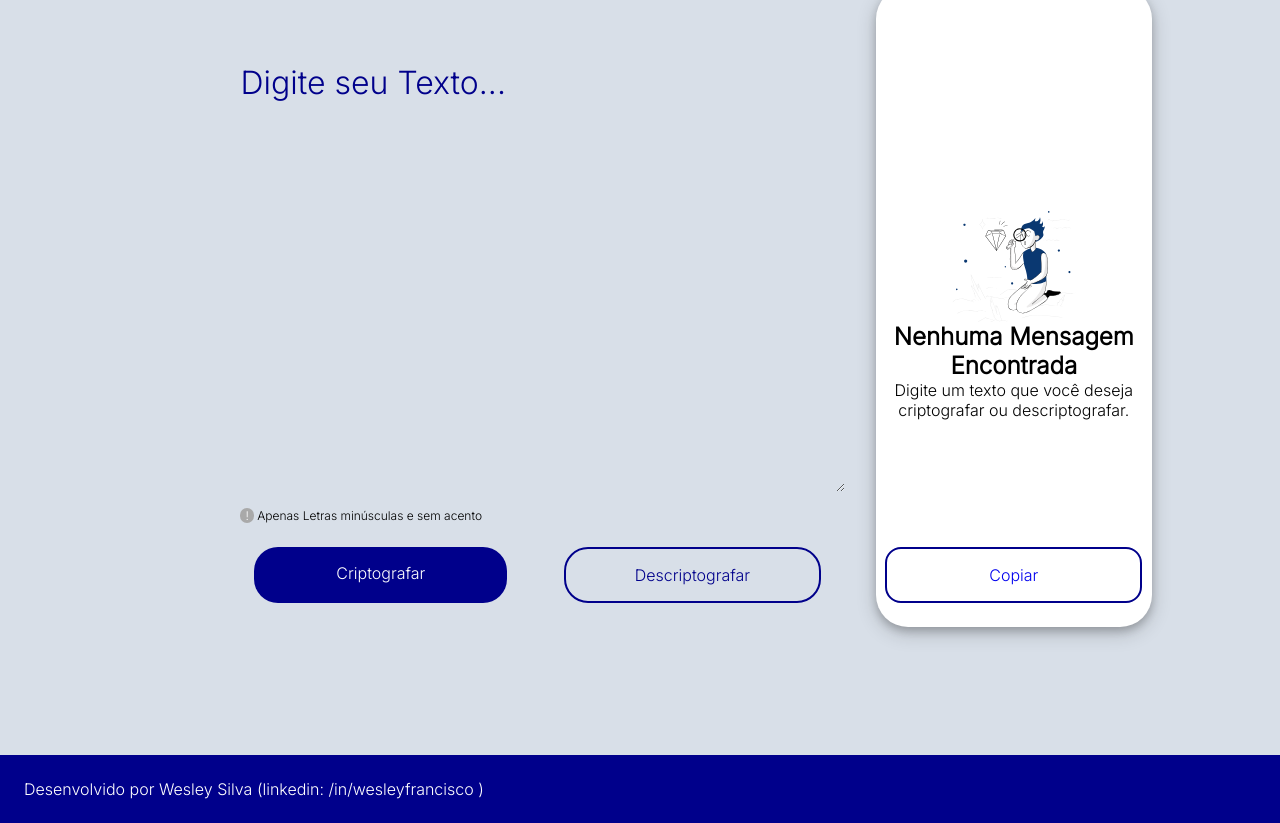
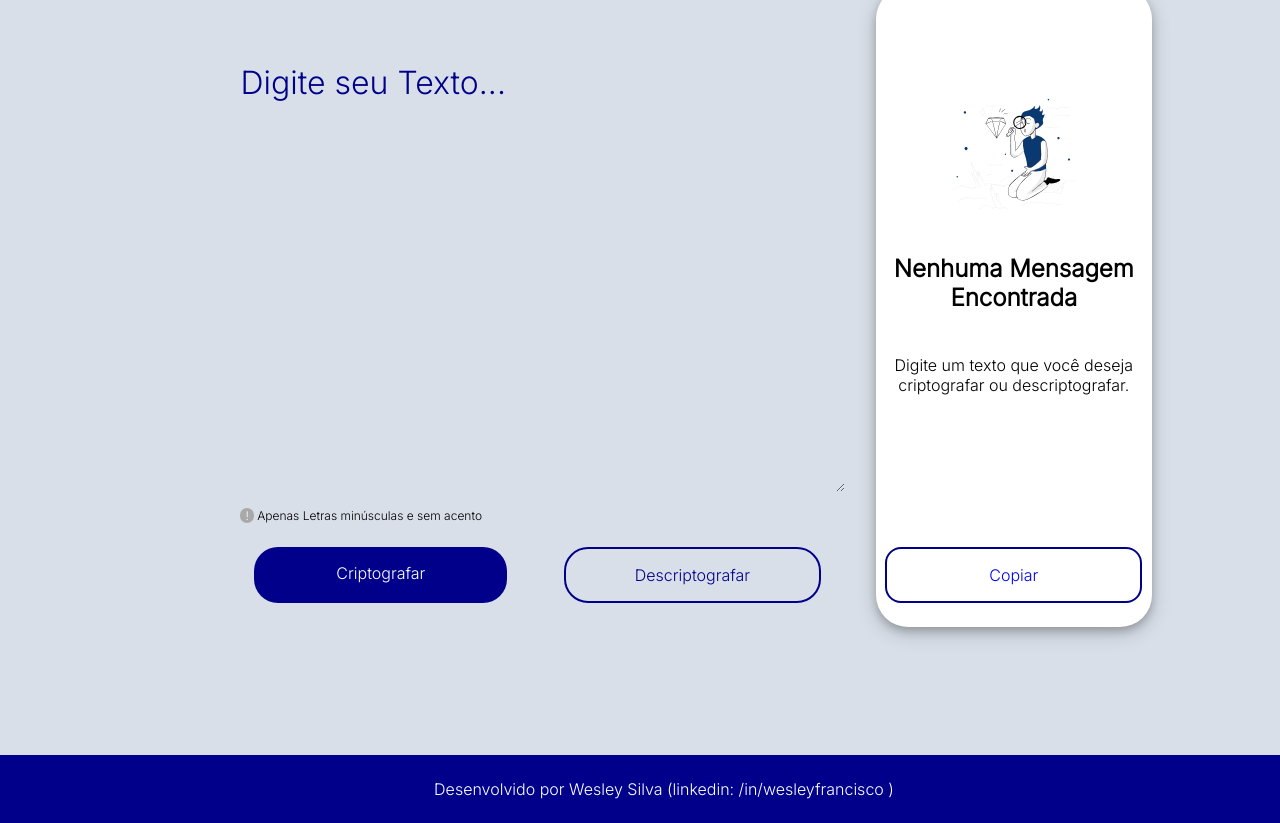
Before and after one commit to wfscarvalho/CryptoDox, a plain HTML site: page index.html in a window 1280 px wide. Shown: the part 53-876 px from the top of the page. Drawn offline with Linux system fonts and the light colour scheme.

Commit message:
ajustes menores feitos, rodape centralizado versão pronta para envio

```diff
--- a/style.css/styles.css
+++ b/style.css/styles.css
@@ -139,7 +139,7 @@ h1{
     align-items:center;
     justify-content:flex-end;
     /* align-content: space-between; */
-    row-gap: 39%;
+    /* row-gap: 39%; */
     background-color: white;
     width: 90%;
     height: 100%;
@@ -155,12 +155,18 @@ h1{
     align-content: space-between;
     align-items: center;
     justify-content: center;
+    flex: 1 1 auto;
+    overflow:scroll;
+    margin: 1rem;
+    overflow-y: auto;
+    flex-shrink: 2;
 }
 
 .mainpage__output__textfield__image{
     /* align-self: center; */
     width: 50%;
     height: 50%;
+    max-height: 200px;
 }
 
 .mainpage__output__textfield__texts{
@@ -169,6 +175,8 @@ h1{
     /* padding-top: 2rem; */
     font-size: 1rem;
     font-family: 'Inter', sans-serif;
+    height: auto;
+    min-height: 20%;
 
 }
 
@@ -206,7 +214,7 @@ h1{
 
 .rodape{
     display: flex;
-    /* justify-content: space-around; */
+    justify-content: space-around;
     margin-top: 4rem;
     width: 100vw;
     padding: 1.5rem;
@@ -264,34 +272,34 @@ h1{
     }
 }
 
-@media (max-height: 1110px){
+/* @media (max-height: 1110px){
     .mainpage__output__textfield{
         row-gap: 25%;
     }
-}
+} */
 
-@media (max-height: 933px){
+/* @media (max-height: 933px){
     .mainpage__output__textfield{
         row-gap: 15%;
     }
-}
+} */
 
-@media (max-height: 791px){
+/* @media (max-height: 791px){
     .mainpage__output__textfield{
         row-gap: 5%;
     }
-}
+} */
 
-@media (max-height: 731px){
+/* @media (max-height: 731px){
     .mainpage__output__textfield{
         row-gap: 0%;
     }
 
 
-}
+} */
 
-@media (max-height: 693px){
+/* @media (max-height: 693px){
     .mainpage__output__textfield__image{
         display: none;
     }
-}
+} */
```
